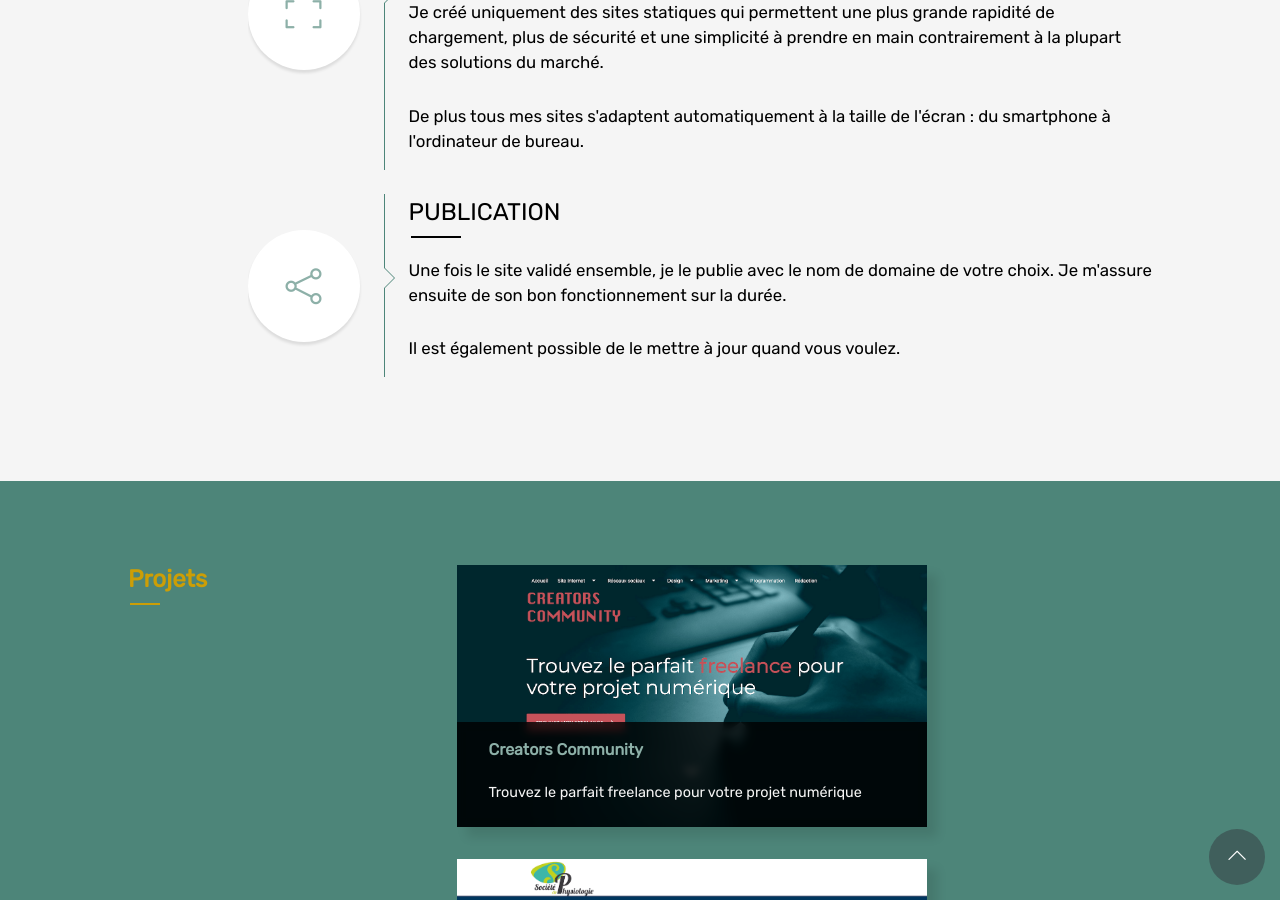
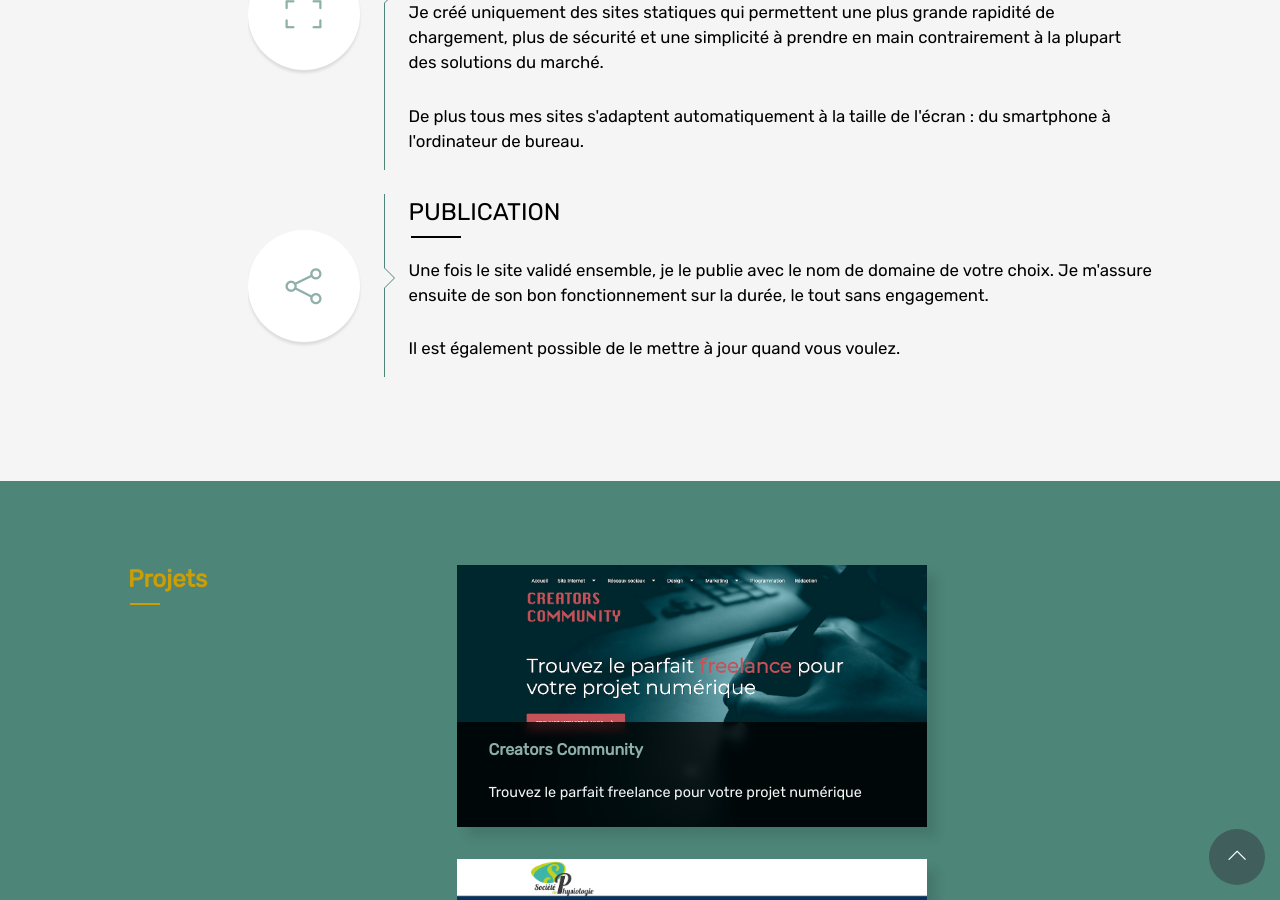
Before and after one commit to ErwanJes/ej-portfolio, a Jekyll site: the page built from index.markdown, in a window 1280 px wide and 900 px high, scrolled down 2085 px. Built offline with Jekyll 4.4.1, drawn with Linux system fonts in a browser that asks for light colours; a script that is not in the unit is left out; some of the changed text lies outside the part shown.

Commit message:
Update wording - add 'sans engagement'

```diff
--- a/_layouts/home.html
+++ b/_layouts/home.html
@@ -40,7 +40,7 @@
         <div class="text-center small-container">
           <h2 class="no-margin">Erwan Jestin</h2>
           <h1 class="web-title no-margin">Création de site vitrine</h1>
-          <h3>Votre site Internet professionnel à votre image à partir de 60€ / mois</h3>
+          <h3>Votre site Internet professionnel à votre image à partir de 60€ / mois. Sans engagement</h3>
           <br>
           <a id="cta-button" class="btn btn-primary" href="{% link pages/quote.md %}">Calculer un devis</a>
           <br><br>
@@ -119,7 +119,7 @@
               </div>
               <div>
                 <h4 class="subtitle">Publication</h4>
-                <p>Une fois le site validé ensemble, je le publie avec le nom de domaine de votre choix. Je m'assure ensuite de son bon fonctionnement sur la durée.</p>
+                <p>Une fois le site validé ensemble, je le publie avec le nom de domaine de votre choix. Je m'assure ensuite de son bon fonctionnement sur la durée, le tout sans engagement.</p>
                 <p>Il est également possible de le mettre à jour quand vous voulez.</p>
               </div>
             </div>
```
